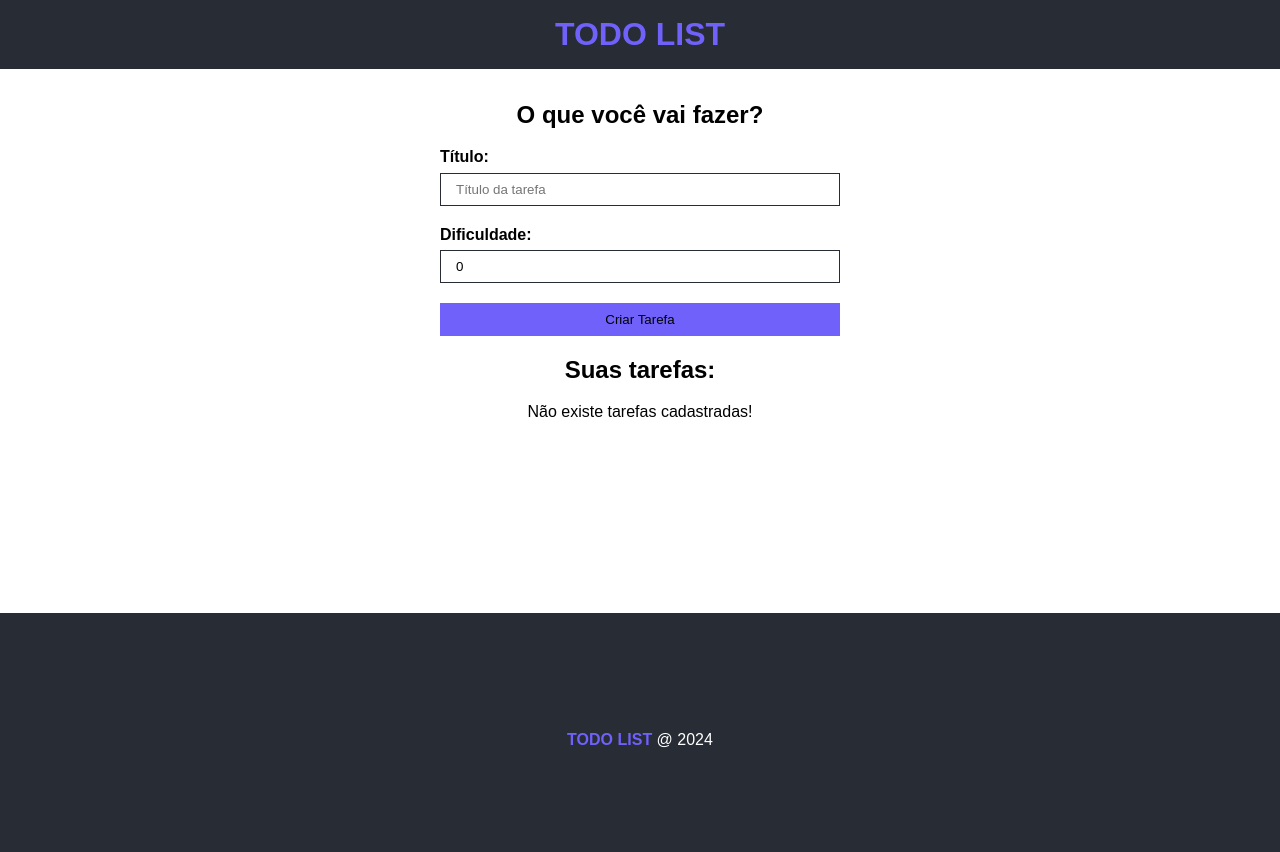
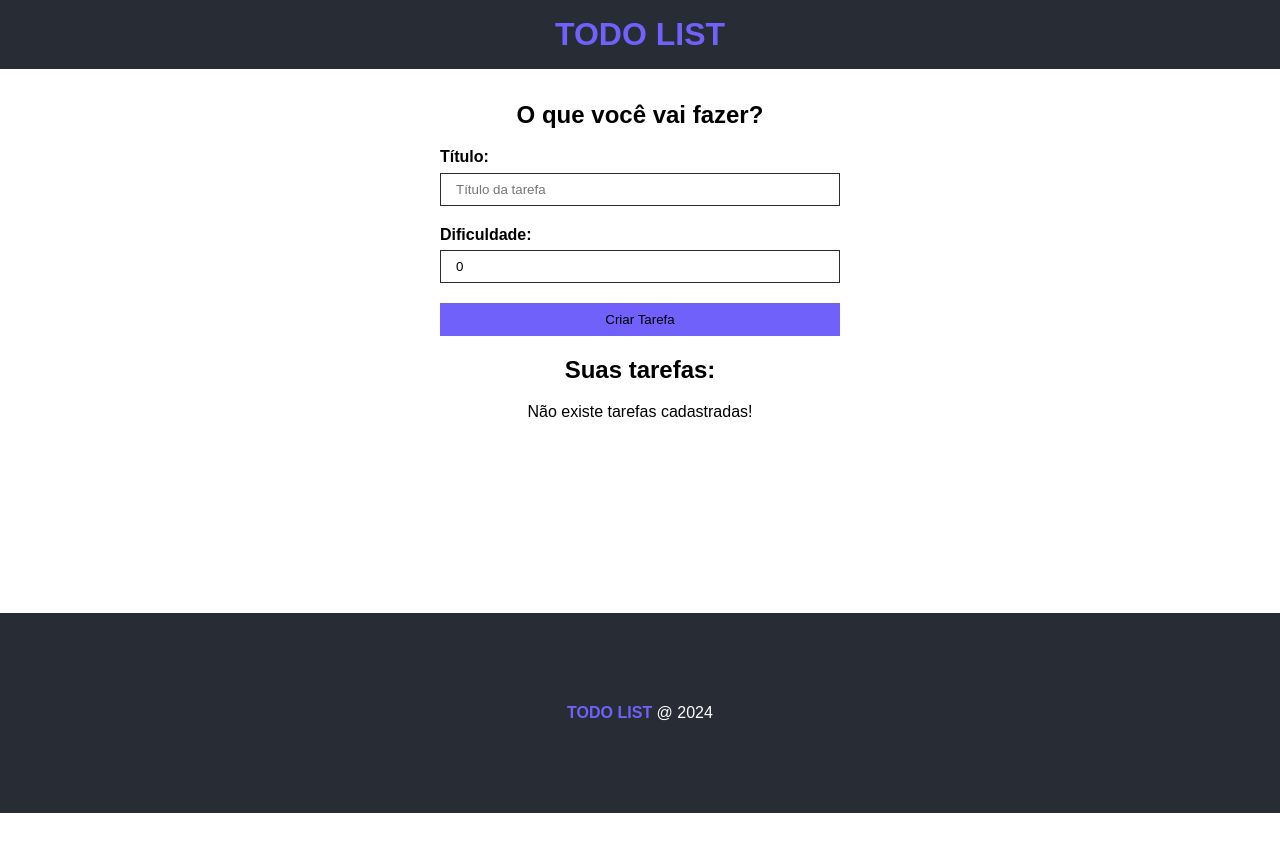
Before and after one commit to Keven1995/todo-list-ts, a React (Vite) app: page / in a window 1280 px wide. Shown: the top 852 px of the page. After the commit the page ends 813 px from the top, so only its background shows below. Built offline with nearby package versions, Linux system fonts and the light colour scheme.

Commit message:
atualizando

```diff
--- a/src/components/Footer.module.css
+++ b/src/components/Footer.module.css
@@ -1,5 +1,5 @@
 .footer{
-    height: 253px;
+    height: 200px;
     display: flex;
     align-items: center;
     justify-content: center;
```
Also changed, not shown: 1 other file (tests, documents, lock files or other folders).
